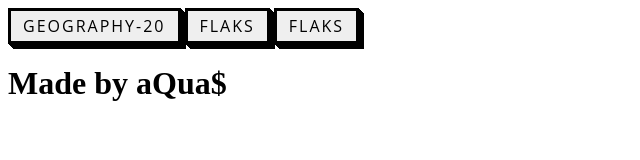
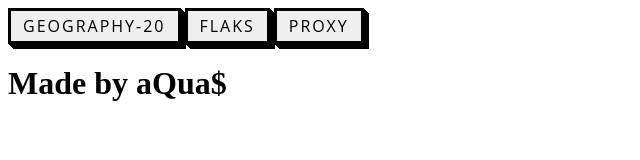
Before and after one commit to AaQuaS/idek, a plain HTML site: page index.html in a window 1280 px wide. Shown: the full height of the page, 0-640 px from the left. Drawn offline with Linux system fonts and the light colour scheme; no server answers.

Commit message:
Update index.html

```diff
--- a/index.html
+++ b/index.html
@@ -12,7 +12,7 @@
 
 <button class="button-54" role="button" onclick="location.href='https://aaquas.github.io/idek/geography-20';">Geography-20</button>
 <button class="button-54" role="button" onclick="location.href='https://aaquas.github.io/idek/FLAKS';">FLAKS</button>
-<button class="button-54" role="button" onclick="location.href='https://aaquas.github.io/idek/proxy';">FLAKS</button>
+<button class="button-54" role="button" onclick="location.href='https://aaquas.github.io/idek/proxy';">Proxy</button>
 
     <p id='ipadress'></p>
     <main>
```
